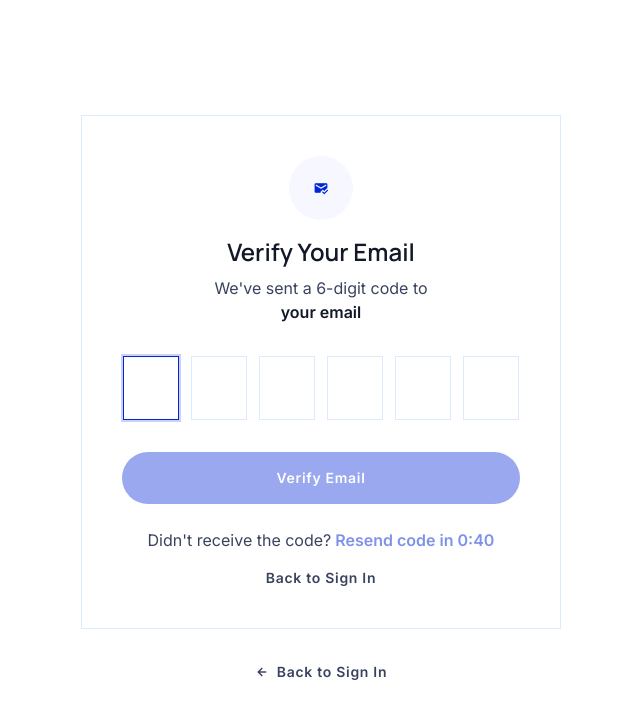
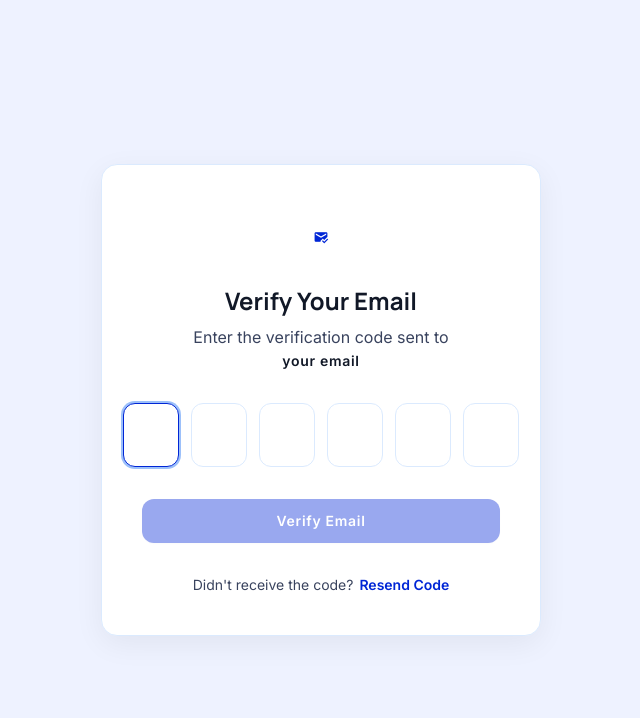
Before and after one commit to MOI-DOCTAR-ORG/client-web, a React (Vite) app: page /verify-email in a window 1280 px wide. Shown: the top 718 px of the page, without its empty margins (319-959 px from the left). Built offline with nearby package versions, Linux system fonts and the light colour scheme.

Commit message:
made some major changes

```diff
--- a/src/context/AuthContext.tsx
+++ b/src/context/AuthContext.tsx
@@ -229,6 +229,7 @@ export function AuthProvider({ children }: { children: ReactNode }) {
   }, [])
 
   const verifyEmail = useCallback((code: string): boolean => {
+    // TODO: Replace with real backend verification
     if (code.length !== 6) return false
 
     const users = getUsers()
@@ -238,7 +239,14 @@ export function AuthProvider({ children }: { children: ReactNode }) {
     const updated = users.map(u => u.id === currentUser.id ? { ...u, verified: true } : u)
     saveUsers(updated)
     clearVerificationCode()
-    setState(prev => prev.user ? { ...prev, user: { ...prev.user, verified: true } } : prev)
+
+    const verifiedUser = updated.find(u => u.id === currentUser.id)!
+    const tokens = generateTokens(verifiedUser.id)
+    try { localStorage.setItem(SESSION_KEY, JSON.stringify(tokens)) } catch {}
+    try { localStorage.setItem('doctarr_current_user_email', verifiedUser.email) } catch {}
+
+    setState({ user: verifiedUser, isAuthenticated: true, isLoading: false })
+    setUserChangeKey(k => k + 1)
     return true
   }, [state.user])
 
--- a/src/pages/OtpVerification.tsx
+++ b/src/pages/OtpVerification.tsx
@@ -1,35 +1,31 @@
 import { useState, useRef, useEffect, useCallback } from 'react'
-import { useNavigate, useLocation, Link } from 'react-router-dom'
+import { useNavigate, useLocation } from 'react-router-dom'
 import Icon from '../components/Icon'
 import { useAuth } from '../context/AuthContext'
+import { useToastContext } from '../context/ToastContext'
 
 export default function OtpVerification() {
   const navigate = useNavigate()
   const location = useLocation()
-  const { verifyEmail, resendVerificationCode } = useAuth()
+  const { verifyEmail, isAuthenticated } = useAuth()
+  const { addToast } = useToastContext()
+
   const email = (location.state as { email?: string } | null)?.email || 'your email'
   const [otp, setOtp] = useState<string[]>(Array(6).fill(''))
-  const [timeLeft, setTimeLeft] = useState(45)
-  const [canResend, setCanResend] = useState(false)
-  const [isVerified, setIsVerified] = useState(false)
+  const [isVerifying, setIsVerifying] = useState(false)
   const [isError, setIsError] = useState(false)
   const [errorMsg, setErrorMsg] = useState('')
   const inputRefs = useRef<(HTMLInputElement | null)[]>([])
 
   useEffect(() => {
-    if (timeLeft <= 0) {
-      setCanResend(true)
-      return
-    }
-    const timer = setInterval(() => {
-      setTimeLeft((prev) => prev - 1)
-    }, 1000)
-    return () => clearInterval(timer)
-  }, [timeLeft])
+    inputRefs.current[0]?.focus()
+  }, [])
 
   useEffect(() => {
-    inputRefs.current[0]?.focus()
-  }, [])
+    if (isAuthenticated) {
+      navigate('/', { replace: true })
+    }
+  }, [isAuthenticated, navigate])
 
   const focusInput = useCallback((index: number) => {
     if (index >= 0 && index < 6) {
@@ -79,68 +75,66 @@ export default function OtpVerification() {
   }
 
   const handleResend = () => {
-    if (!canResend) return
-    setTimeLeft(45)
-    setCanResend(false)
     setOtp(Array(6).fill(''))
-    setIsVerified(false)
     setIsError(false)
     setErrorMsg('')
-    resendVerificationCode()
+    addToast('Code resent successfully', 'success')
     setTimeout(() => focusInput(0), 50)
   }
 
-  const handleVerify = () => {
+  const handleVerify = async () => {
     const code = otp.join('')
     if (code.length !== 6) {
       setIsError(true)
       setErrorMsg('Please enter the full 6-digit code.')
       return
     }
+
+    // TODO: Replace with real backend verification
+    setIsVerifying(true)
+
+    await new Promise(resolve => setTimeout(resolve, 1500))
+
     const ok = verifyEmail(code)
     if (ok) {
-      setIsVerified(true)
-      setTimeout(() => navigate('/sign-in', { replace: true }), 2000)
+      navigate('/', { replace: true })
     } else {
+      setIsVerifying(false)
       setIsError(true)
-      setErrorMsg('Invalid code. Please try again.')
+      setErrorMsg('Verification failed. Please try again.')
     }
   }
 
-  const formatTime = (seconds: number) => {
-    const m = Math.floor(seconds / 60)
-    const s = seconds % 60
-    return `${m}:${s < 10 ? '0' : ''}${s}`
-  }
-
   return (
-    <div className="min-h-screen flex items-center justify-center relative overflow-hidden font-body-md text-on-surface bg-surface">
-      <main className="w-full max-w-[480px] px-margin-mobile md:px-0 relative z-10">
-        <div className="bg-surface-container-lowest rounded-card border border-outline-variant shadow-level-1 p-8 md:p-10 flex flex-col items-center relative overflow-hidden transition-all duration-300">
-          {!isVerified ? (
-            <>
-              <div className="mb-8 flex flex-col items-center">
-                <div className="w-16 h-16 bg-surface-container rounded-full flex items-center justify-center mb-4 text-primary">
+    <div className="min-h-screen flex items-center justify-center p-4 sm:p-6 md:p-8 bg-background">
+      <main className="w-full max-w-[440px]">
+        <div className="bg-surface-container-lowest rounded-2xl border border-outline-variant shadow-[0_8px_30px_rgba(0,0,0,0.06)] p-6 sm:p-8 md:p-10 flex flex-col items-center gap-6 md:gap-8 animate-fade-in">
+          {/* Icon */}
+          <div className="flex flex-col items-center gap-4">
+            <div className="w-16 h-16 bg-primary/10 rounded-full flex items-center justify-center text-primary">
               <Icon icon="mark_email_read" className="text-[32px]" />
             </div>
-                <h1 className="font-headline-md text-headline-md text-center text-on-surface">Verify Your Email</h1>
-                <p className="mt-2 text-secondary font-body-md text-center">
-                  We've sent a 6-digit code to <br />
-                  <span className="font-semibold text-on-surface">{email}</span>
+            <div className="text-center">
+              <h1 className="font-headline-md text-headline-md text-on-surface font-bold">Verify Your Email</h1>
+              <p className="mt-2 text-secondary font-body-md text-body-md">
+                Enter the verification code sent to
               </p>
+              <p className="font-label-md text-label-md text-on-surface font-semibold mt-0.5">{email}</p>
+            </div>
           </div>
 
-              <form className="w-full flex flex-col items-center" onSubmit={(e) => e.preventDefault()}>
-                <div className="flex justify-center gap-2 md:gap-3 mb-8 w-full">
+          {/* OTP Input */}
+          <div className="flex justify-center gap-2 md:gap-3 w-full">
             {otp.map((digit, i) => (
               <input
                 key={i}
                 ref={(el) => { inputRefs.current[i] = el }}
                 autoComplete="one-time-code"
                 autoFocus={i === 0}
-                      className={`w-12 h-14 md:w-14 md:h-16 text-center font-headline-md text-headline-md rounded-input border bg-surface text-on-surface transition-all duration-200 outline-none ${
-                        isError && !digit ? 'border-error' : 'border-outline-variant'
-                      } ${isError && !digit ? '' : 'focus:border-primary focus:shadow-[0_0_0_2px_rgba(0,27,212,0.2)]'}`}
+                className={`w-11 h-13 sm:w-12 sm:h-14 md:w-14 md:h-16 text-center font-headline-md text-headline-md rounded-xl border bg-surface text-on-surface transition-all duration-200 outline-none ${
+                  isError && !digit ? 'border-error animate-shake' : 'border-outline-variant'
+                } ${isError && !digit ? '' : 'focus:border-primary focus:ring-2 focus:ring-primary/20'}
+                  ${isVerifying ? 'opacity-50 pointer-events-none' : ''}`}
                 maxLength={1}
                 type="text"
                 inputMode="numeric"
@@ -148,60 +142,50 @@ export default function OtpVerification() {
                 onChange={(e) => handleChange(i, e.target.value)}
                 onKeyDown={(e) => handleKeyDown(i, e)}
                 onPaste={i === 0 ? handlePaste : undefined}
+                disabled={isVerifying}
+                aria-label={`Digit ${i + 1} of 6`}
               />
             ))}
           </div>
 
+          {/* Error */}
           {isError && (
-                  <p className="font-caption text-caption text-error mb-4 flex items-center gap-1 -mt-4">
+            <p className="font-caption text-caption text-error flex items-center gap-1 -mt-2" role="alert">
               <Icon icon="error" className="text-[16px]" />
               {errorMsg}
             </p>
           )}
 
+          {/* Verify Button */}
           <button
-                  className="w-full bg-primary hover:bg-primary/90 text-on-primary font-label-md text-label-md py-4 rounded-full transition-colors duration-200 flex justify-center items-center gap-2 disabled:opacity-40"
+            className="w-full bg-primary hover:bg-primary/90 text-on-primary font-label-md text-label-md py-3.5 md:py-3 rounded-xl transition-all duration-200 disabled:opacity-40 disabled:cursor-not-allowed flex items-center justify-center gap-2 focus:ring-2 focus:ring-primary/30 focus:outline-none shadow-sm hover:shadow-md active:scale-[0.98]"
             type="button"
             onClick={handleVerify}
-                  disabled={otp.some(d => !d)}
+            disabled={otp.some(d => !d) || isVerifying}
+            aria-label="Verify email code"
           >
-                  Verify Email
+            {isVerifying ? (
+              <>
+                <span className="w-5 h-5 border-2 border-white/30 border-t-white rounded-full animate-spin" aria-hidden="true" />
+                Verifying...
+              </>
+            ) : (
+              'Verify Email'
+            )}
           </button>
-              </form>
 
-              <div className="mt-6 flex items-center justify-center gap-1 font-body-md">
-                <span className="text-secondary">Didn't receive the code?</span>
+          {/* Resend */}
+          <div className="flex items-center justify-center gap-1.5 font-body-md">
+            <span className="text-secondary text-sm">Didn't receive the code?</span>
             <button
-                  className={`text-primary hover:text-primary/90 font-semibold transition-colors duration-200 ${
-                    !canResend ? 'opacity-50 cursor-not-allowed' : ''
-                  }`}
-                  disabled={!canResend}
+              className="text-primary hover:text-primary/80 font-semibold transition-colors duration-200 focus:outline-none focus:underline text-sm disabled:opacity-50"
+              disabled={isVerifying}
               onClick={handleResend}
+              aria-label="Resend verification code"
             >
-                  {canResend ? 'Resend Code Now' : `Resend code in ${formatTime(timeLeft)}`}
+              Resend Code
             </button>
           </div>
-
-              <Link to="/sign-in" className="mt-4 text-secondary hover:text-primary transition-colors font-label-md text-label-md">
-                Back to Sign In
-              </Link>
-            </>
-          ) : (
-            <div className="flex flex-col items-center justify-center py-8">
-              <div className="w-20 h-20 bg-green-50 dark:bg-green-900/30 rounded-full flex items-center justify-center mb-6">
-                <Icon icon="check_circle" className="text-green-700 dark:text-green-300 text-[48px]" />
-              </div>
-              <h2 className="font-headline-md text-headline-md text-on-surface mb-2">Email Verified!</h2>
-              <p className="text-secondary font-body-md text-center">Redirecting to sign in...</p>
-            </div>
-          )}
-        </div>
-
-        <div className="mt-8 text-center">
-          <Link className="inline-flex items-center gap-2 text-secondary hover:text-primary transition-colors font-label-md text-label-md" to="/sign-in">
-            <Icon icon="arrow_back" className="text-[20px]" />
-            Back to Sign In
-          </Link>
         </div>
       </main>
     </div>
```
Also changed, not shown: src/pages/Profile.tsx (+0 -10 lines), 1 other file (tests, documents, lock files or other folders). Lines whose indentation alone changed are shown as unchanged.
